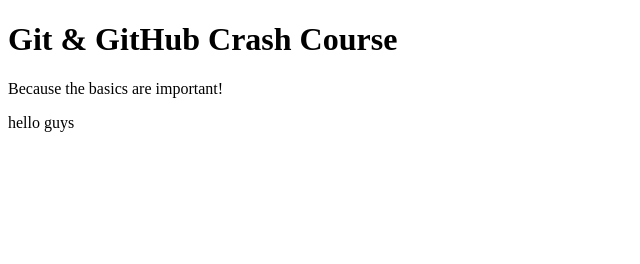
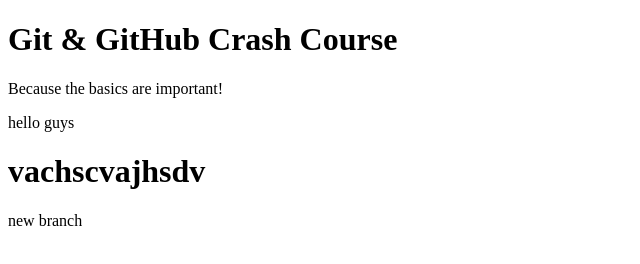
Before and after one commit to Prafull-Garg-08/Action-working, a plain HTML site: page index.html in a window 1280 px wide. Shown: the whole page, without its empty margins (0-640 px from the left). Drawn offline with Linux system fonts and the light colour scheme.

Commit message:
new branch

```diff
--- a/index.html
+++ b/index.html
@@ -11,5 +11,9 @@
     <p>Because the basics are important!</p>
     <p>hello guys
     </p>
+    <h1>vachscvajhsdv</h1>
+
+    <p>new branch</p>
+
   </body>
 </html>
```
